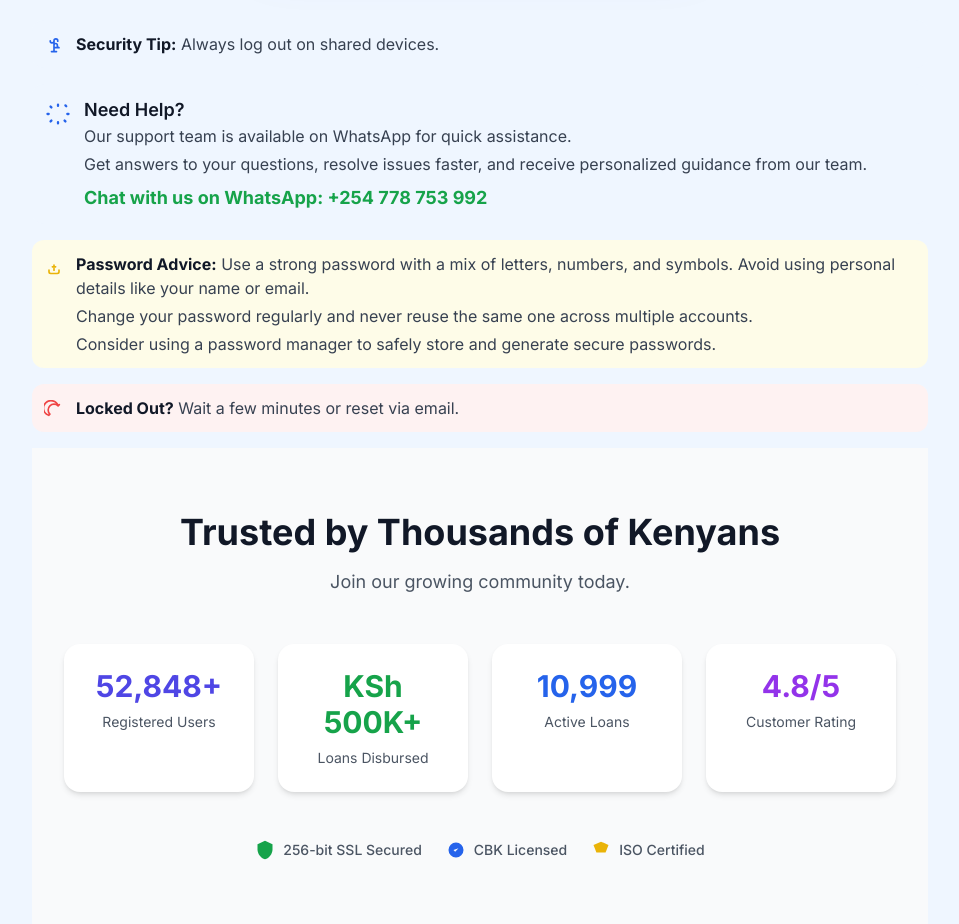
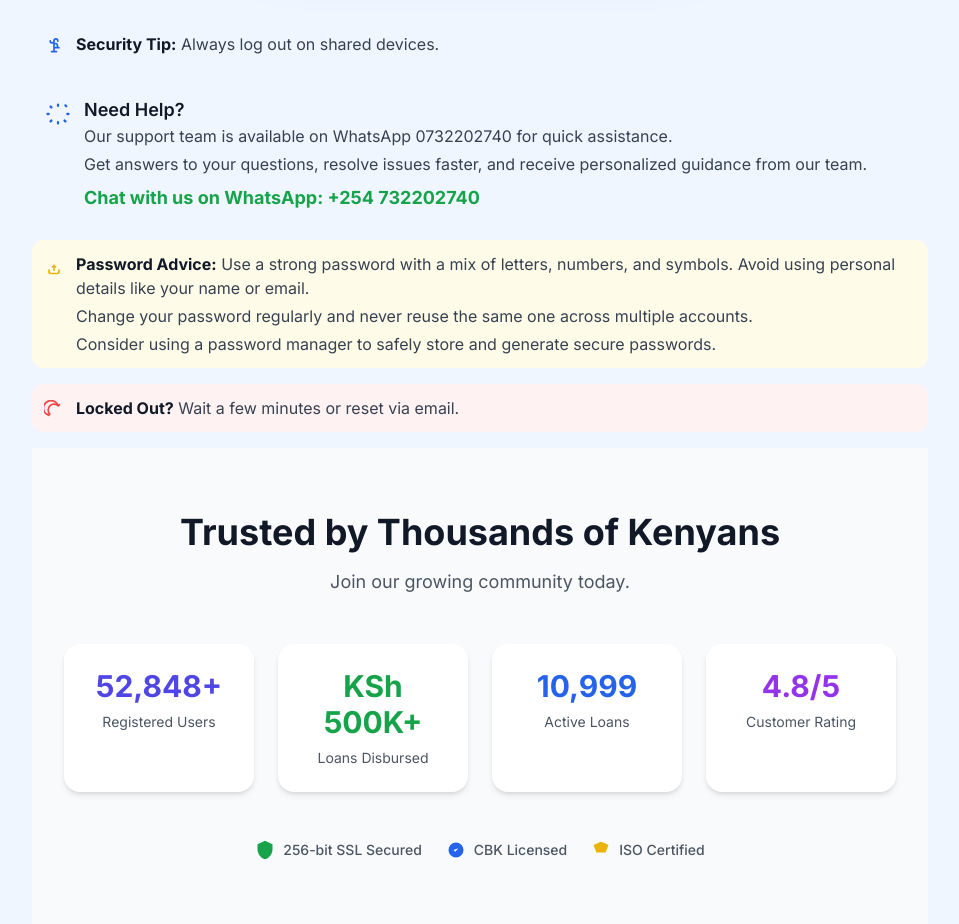
Before and after one commit to emmanu506/swiftloanapp, a plain HTML site: page login.html in a window 1280 px wide. Shown: the part 940-1864 px from the top of the page, without its empty margins (160-1119 px from the left). Drawn offline with nearby package versions, Linux system fonts and the light colour scheme; no server answers; a script that the page names is missing.

Commit message:
Update login.html

```diff
--- a/login.html
+++ b/login.html
@@ -1627,14 +1627,14 @@ const firebaseConfig = {
     <div>
         <p class="text-lg font-semibold text-gray-900">Need Help?</p>
         <p class="text-base text-gray-700">
-            Our support team is available on WhatsApp for quick assistance.
+            Our support team is available on WhatsApp 0732202740 for quick assistance.
         </p>
         <p class="text-base text-gray-700 mt-1">
             Get answers to your questions, resolve issues faster, and receive personalized guidance from our team.
         </p>
         <p class="text-lg font-bold text-green-600 mt-2">
-            <a href="https://wa.me/254778753992" target="_blank" class="hover:underline">
-                Chat with us on WhatsApp: +254 778 753 992
+            <a href="https://wa.me/254731202740" target="_blank" class="hover:underline">
+                Chat with us on WhatsApp: +254 732202740
             </a>
         </p>
     </div>
```
